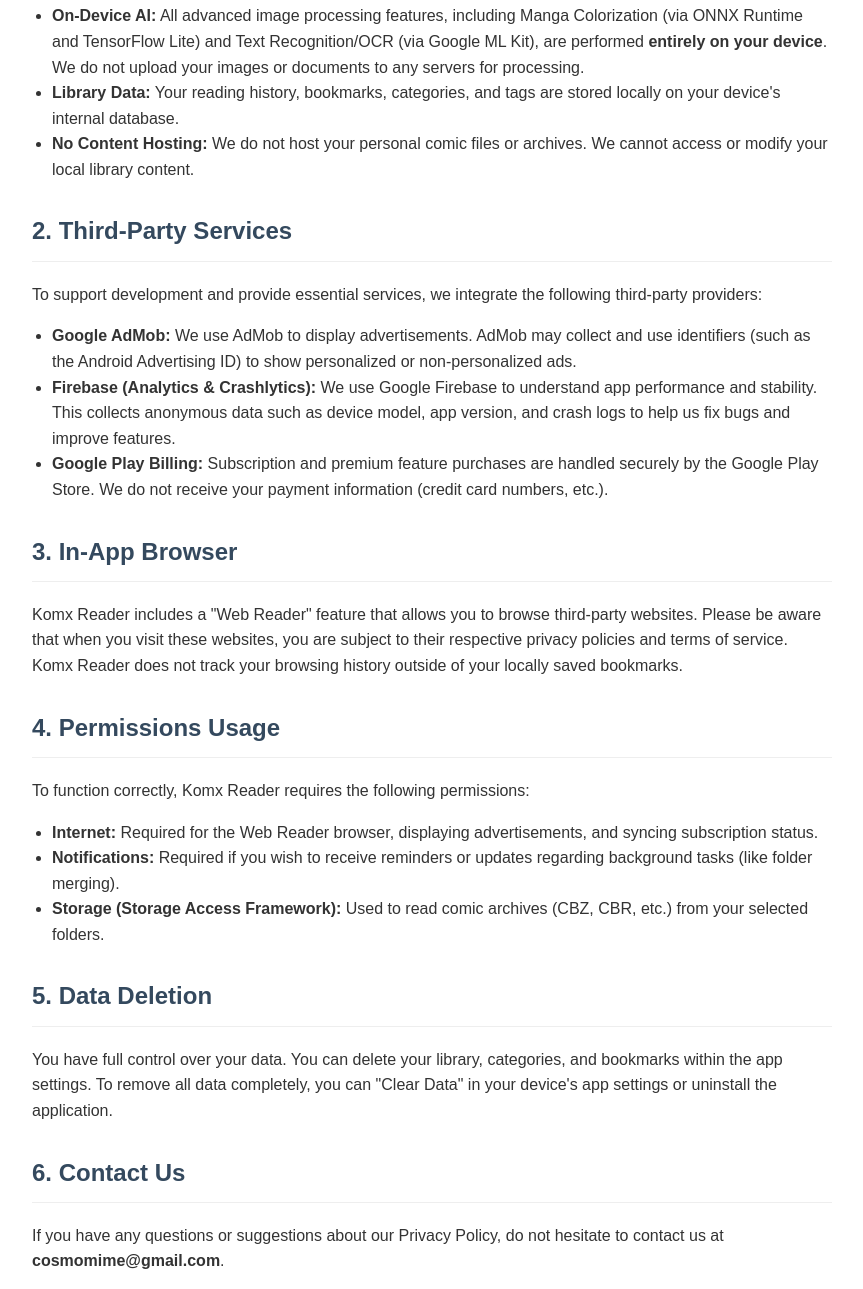
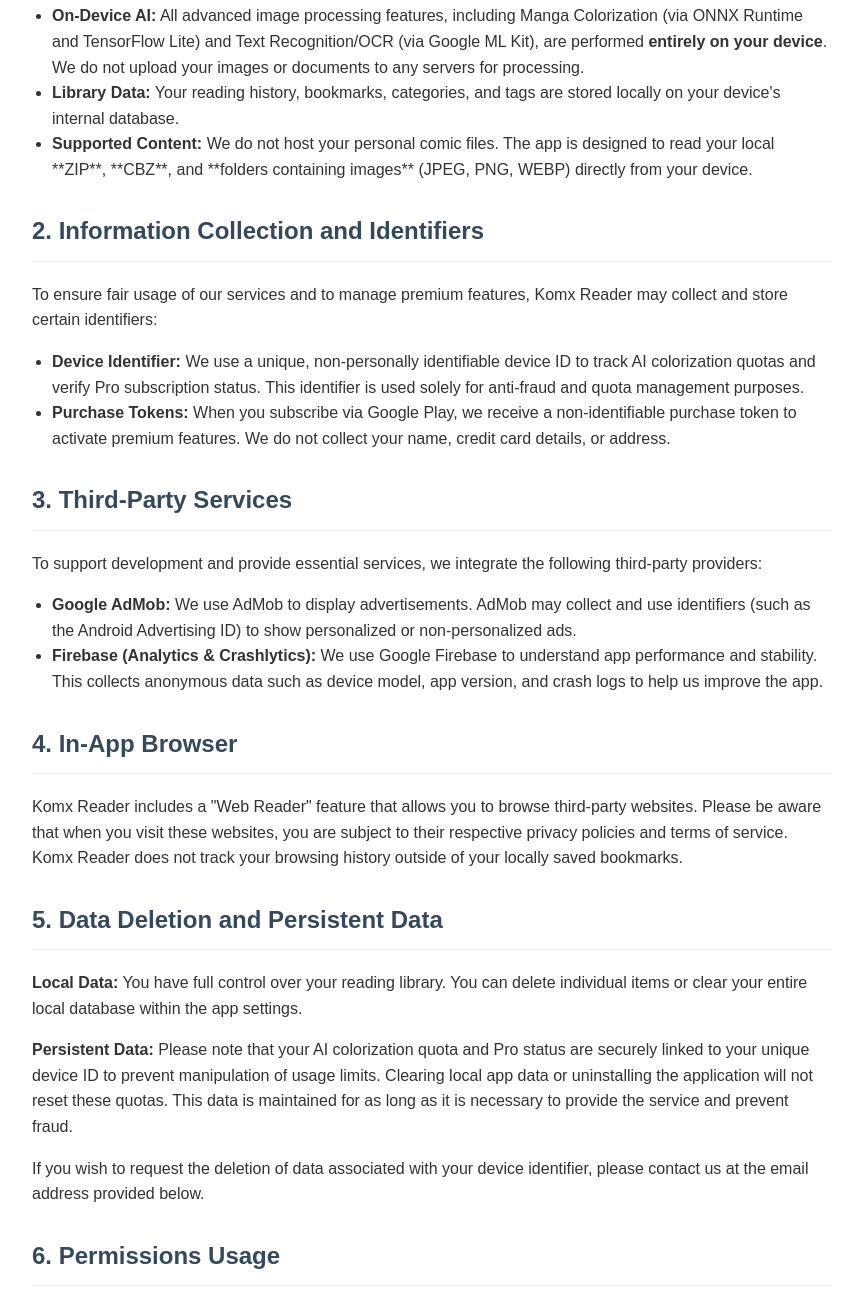
Before and after one commit to cosmomime/komx-privacy-policy, a plain HTML site: page index.html in a window 1280 px wide. Shown: the part 370-1659 px from the top of the page, without its empty margins (208-1071 px from the left). Drawn offline with Linux system fonts and the light colour scheme.

Commit message:
Update index.html

```diff
--- a/index.html
+++ b/index.html
@@ -24,32 +24,40 @@
     <ul>
         <li><strong>On-Device AI:</strong> All advanced image processing features, including Manga Colorization (via ONNX Runtime and TensorFlow Lite) and Text Recognition/OCR (via Google ML Kit), are performed <strong>entirely on your device</strong>. We do not upload your images or documents to any servers for processing.</li>
         <li><strong>Library Data:</strong> Your reading history, bookmarks, categories, and tags are stored locally on your device's internal database.</li>
-        <li><strong>No Content Hosting:</strong> We do not host your personal comic files or archives. We cannot access or modify your local library content.</li>
+        <li><strong>Supported Content:</strong> We do not host your personal comic files. The app is designed to read your local **ZIP**, **CBZ**, and **folders containing images** (JPEG, PNG, WEBP) directly from your device.</li>
     </ul>
 
-    <h2>2. Third-Party Services</h2>
+    <h2>2. Information Collection and Identifiers</h2>
+    <p>To ensure fair usage of our services and to manage premium features, Komx Reader may collect and store certain identifiers:</p>
+    <ul>
+        <li><strong>Device Identifier:</strong> We use a unique, non-personally identifiable device ID to track AI colorization quotas and verify Pro subscription status. This identifier is used solely for anti-fraud and quota management purposes.</li>
+        <li><strong>Purchase Tokens:</strong> When you subscribe via Google Play, we receive a non-identifiable purchase token to activate premium features. We do not collect your name, credit card details, or address.</li>
+    </ul>
+
+    <h2>3. Third-Party Services</h2>
     <p>To support development and provide essential services, we integrate the following third-party providers:</p>
     <ul>
         <li><strong>Google AdMob:</strong> We use AdMob to display advertisements. AdMob may collect and use identifiers (such as the Android Advertising ID) to show personalized or non-personalized ads.</li>
-        <li><strong>Firebase (Analytics & Crashlytics):</strong> We use Google Firebase to understand app performance and stability. This collects anonymous data such as device model, app version, and crash logs to help us fix bugs and improve features.</li>
-        <li><strong>Google Play Billing:</strong> Subscription and premium feature purchases are handled securely by the Google Play Store. We do not receive your payment information (credit card numbers, etc.).</li>
+        <li><strong>Firebase (Analytics & Crashlytics):</strong> We use Google Firebase to understand app performance and stability. This collects anonymous data such as device model, app version, and crash logs to help us improve the app.</li>
     </ul>
 
-    <h2>3. In-App Browser</h2>
+    <h2>4. In-App Browser</h2>
     <p>Komx Reader includes a "Web Reader" feature that allows you to browse third-party websites. Please be aware that when you visit these websites, you are subject to their respective privacy policies and terms of service. Komx Reader does not track your browsing history outside of your locally saved bookmarks.</p>
 
-    <h2>4. Permissions Usage</h2>
+    <h2>5. Data Deletion and Persistent Data</h2>
+    <p><strong>Local Data:</strong> You have full control over your reading library. You can delete individual items or clear your entire local database within the app settings.</p>
+    <p><strong>Persistent Data:</strong> Please note that your AI colorization quota and Pro status are securely linked to your unique device ID to prevent manipulation of usage limits. Clearing local app data or uninstalling the application will not reset these quotas. This data is maintained for as long as it is necessary to provide the service and prevent fraud.</p>
+    <p>If you wish to request the deletion of data associated with your device identifier, please contact us at the email address provided below.</p>
+
+    <h2>6. Permissions Usage</h2>
     <p>To function correctly, Komx Reader requires the following permissions:</p>
     <ul>
-        <li><strong>Internet:</strong> Required for the Web Reader browser, displaying advertisements, and syncing subscription status.</li>
-        <li><strong>Notifications:</strong> Required if you wish to receive reminders or updates regarding background tasks (like folder merging).</li>
-        <li><strong>Storage (Storage Access Framework):</strong> Used to read comic archives (CBZ, CBR, etc.) from your selected folders.</li>
+        <li><strong>Internet:</strong> Required for the Web Reader browser, displaying advertisements, and verifying subscription/quota status.</li>
+        <li><strong>Notifications:</strong> Required for reminders or status updates regarding background tasks.</li>
+        <li><strong>Storage (SAF):</strong> Used to read supported comic formats (**ZIP**, **CBZ**, and **image folders**) from your selected directories.</li>
     </ul>
 
-    <h2>5. Data Deletion</h2>
-    <p>You have full control over your data. You can delete your library, categories, and bookmarks within the app settings. To remove all data completely, you can "Clear Data" in your device's app settings or uninstall the application.</p>
-
-    <h2>6. Contact Us</h2>
+    <h2>7. Contact Us</h2>
     <p>If you have any questions or suggestions about our Privacy Policy, do not hesitate to contact us at <strong>cosmomime@gmail.com</strong>.</p>
 </body>
 </html>
```
